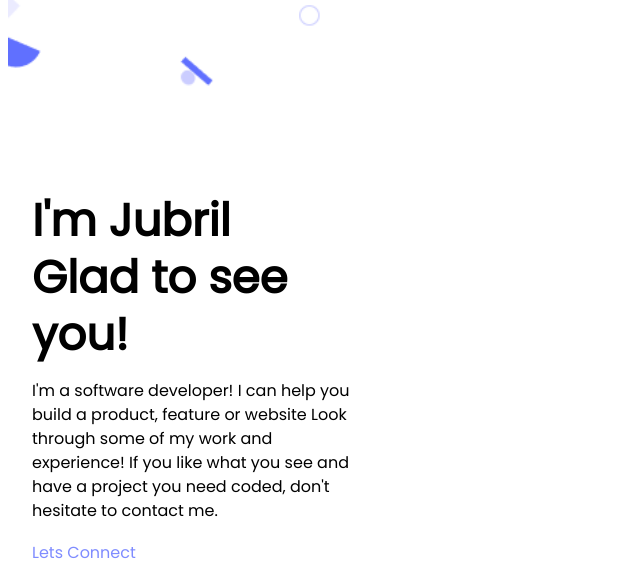
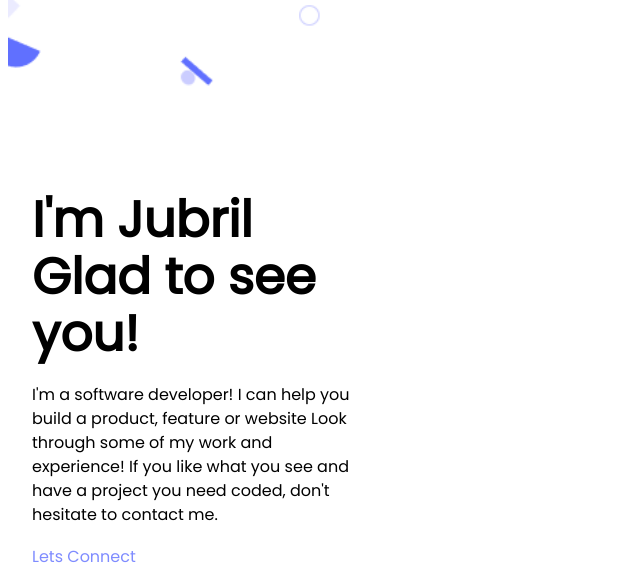
Before and after one commit to jbrime15/Portfolio-Mobile-Skeleton, a website: page index.html in a window 1280 px wide. Shown: the part 91-666 px from the top of the page, without its empty margins (0-640 px from the left). Drawn offline with Linux system fonts and the light colour scheme.

Commit message:
update css file

```diff
--- a/styles.css
+++ b/styles.css
@@ -40,7 +40,7 @@ body {
   width: 300px;
   top: 114px;
   font-weight: bold;
-  font-size: 45px;
+  font-size: 50px;
   line-height: 57px;
 }
 
```
